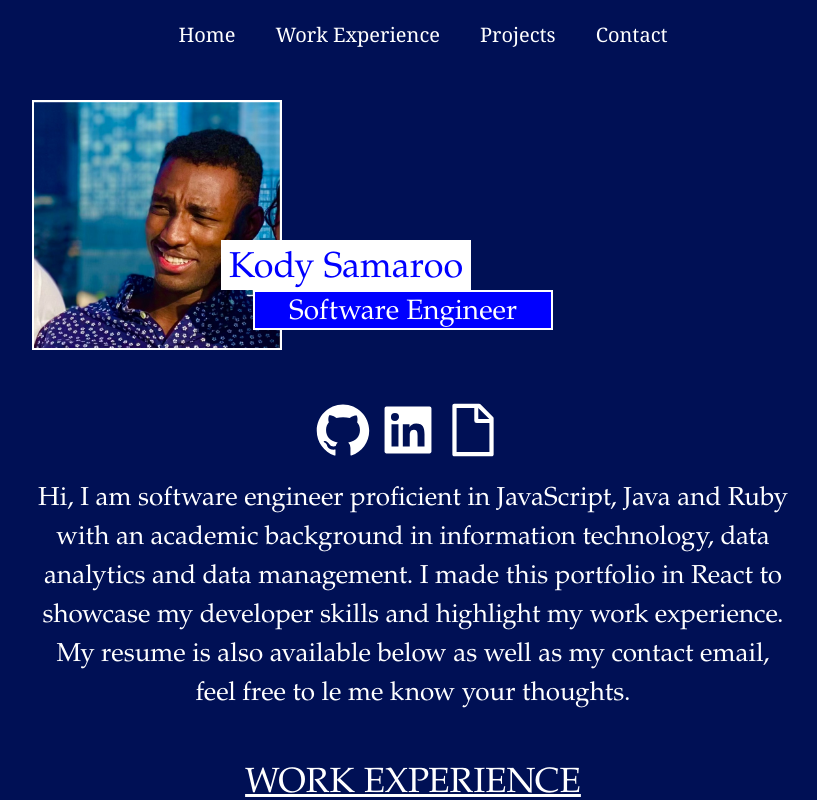
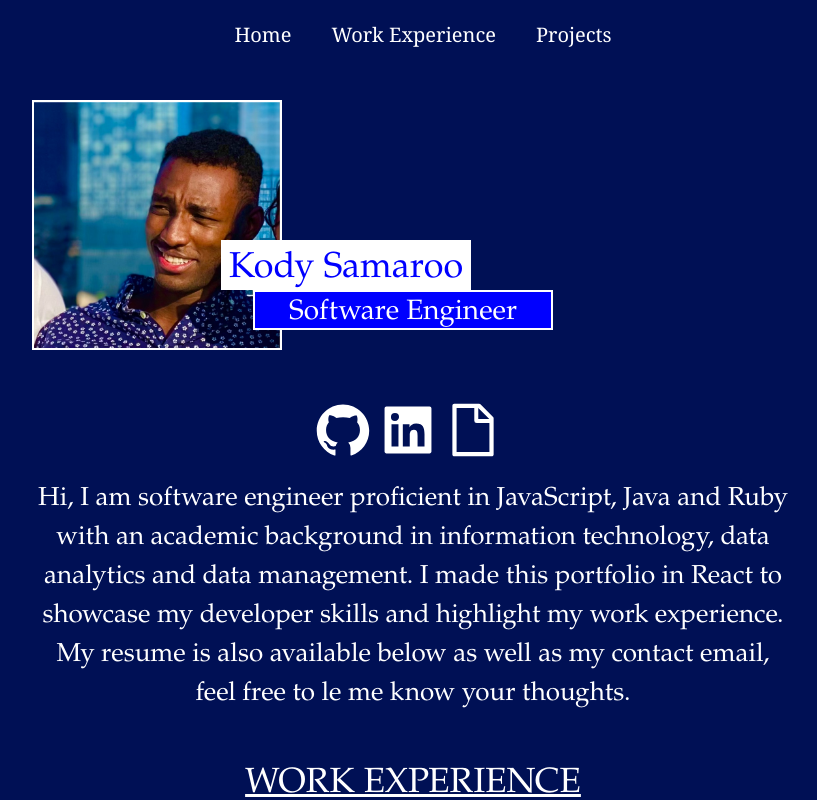
Before and after one commit to kody-samaroo/portfolio2.0, a React (Create React App) app: page / in a window 1280 px wide. Shown: the top 800 px of the page, without its empty margins (227-1044 px from the left). Built offline with nearby package versions, Linux system fonts and the light colour scheme.

Commit message:
fixed navbar

```diff
--- a/src/components/App.js
+++ b/src/components/App.js
@@ -15,6 +15,7 @@ function App() {
       <br/>
       <Projects/>
       <br/>
+
     </div>
     </>
   );
--- a/src/components/Navbar.js
+++ b/src/components/Navbar.js
@@ -60,23 +60,11 @@ function Navbar() {
                     className="nav-title inactive"
                     activeClassName="active"
                     role="button"
-                    onClick={() => { setShowNav(!showNav); scrollToSection(1200)}}
+                    onClick={() => { setShowNav(!showNav); scrollToSection(1600)}}
                 >
                     Projects
                 </div>
             </li>
-
-            <li>
-                <div
-                    className="nav-title inactive"
-                    activeClassName="active"
-                    role="button"
-                    onClick={() => { setShowNav(!showNav); scrollToSection(1850)}}
-                >
-                    Contact
-                </div>
-            </li>
-
         </ul>
     </div>
     </NavStyles>
```
